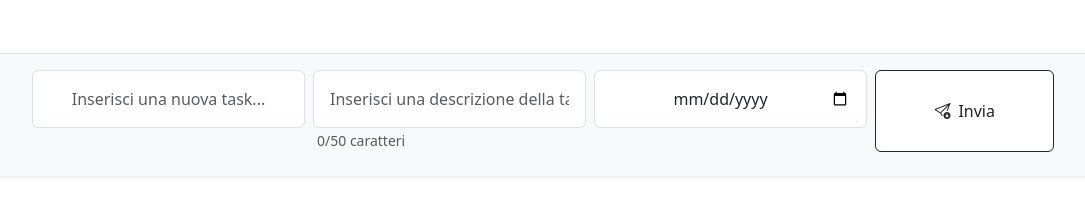
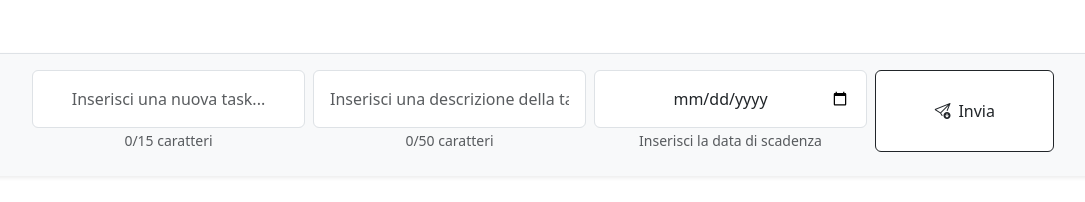
Before and after one commit to nicoladomingorizzo/my-study-app-front, a React (Vite) app: page / in a window 1280 px wide. Shown: the part 350-552 px from the top of the page, without its empty margins (50-1135 px from the left). Built offline with nearby package versions, Linux system fonts and the light colour scheme; no server answers; the HTML template or start-up script is replaced by a standard one.

Commit message:
added small to see characters title remaining, small to dueDate, delete some props to TaskForm and AppMain

```diff
--- a/src/components/AppMain.jsx
+++ b/src/components/AppMain.jsx
@@ -197,7 +197,7 @@ export default function AppMain() {
                     <TaskCard handleRemoveClick={handleRemoveClick} handleUpdateTask={handleUpdateTask} formatItalian={formatItalian} tasks={tasks.filter(task => !task.completed)} handleSuccessClick={handleSuccessClick} />
                 </div>
             </div>
-            <TaskForm apiUrl={apiUrl} setTasks={setTasks} setSuccessMessage={setSuccessMessage} setEditingTaskId={setEditingTaskId} editingTaskId={editingTaskId} title={title} setTitle={setTitle} description={description} setDescription={setDescription} dueDate={dueDate} setDueDate={setDueDate} handleSubmitCreate={handleSubmitCreate} handleSubmitUpdate={handleSubmitUpdate} />
+            <TaskForm editingTaskId={editingTaskId} title={title} setTitle={setTitle} description={description} setDescription={setDescription} dueDate={dueDate} setDueDate={setDueDate} handleSubmitCreate={handleSubmitCreate} handleSubmitUpdate={handleSubmitUpdate} />
             <CompletedTasks completedTasksList={completedTasksList} handleUnsuccessClick={handleUnsuccessClick} handleRemoveClick={handleRemoveClick} />
         </>
     )
--- a/src/components/TaskForm.jsx
+++ b/src/components/TaskForm.jsx
@@ -1,18 +1,22 @@
-export default function TaskForm({ setTasks, apiUrl, setSuccessMessage, setEditingTaskId, editingTaskId, title, setTitle, description, setDescription, dueDate, setDueDate, handleSubmitCreate, handleSubmitUpdate }) {
+export default function TaskForm({ editingTaskId, title, setTitle, description, setDescription, dueDate, setDueDate, handleSubmitCreate, handleSubmitUpdate }) {
 
     return (
         <section className="sticky-bottom bg-white pt-3 pb-4 border-top shadow-sm bg-body-tertiary">
             <div className="container">
                 <form onSubmit={editingTaskId ? handleSubmitUpdate : handleSubmitCreate} className="row g-2">
-                    <div className="col-12 col-md-3">
+                    <div className="col-12 col-md-3 text-center">
                         <input
                             className="text-center p-3 form-control"
                             type="text"
                             value={title}
                             placeholder="Inserisci una nuova task..."
-                            onChange={e => setTitle(e.target.value)} />
+                            onChange={e => setTitle(e.target.value)}
+                            maxLength={15} />
+                        <small className="form-text text-muted">
+                            {title.length}/15 caratteri
+                        </small>
                     </div>
-                    <div className="col-12 col-md-3">
+                    <div className="col-12 col-md-3 text-center">
                         <input
                             className="text-center p-3 form-control"
                             type="text"
@@ -20,19 +24,21 @@ export default function TaskForm({ setTasks, apiUrl, setSuccessMessage, setEditi
                             placeholder="Inserisci una descrizione della task..."
                             onChange={e => setDescription(e.target.value)}
                             maxLength={50} />
-                        <small className="form-text text-muted ps-1">
+                        <small className="form-text text-muted">
                             {description.length}/50 caratteri
                         </small>
 
                     </div>
-                    <div className="col-12 col-md-3">
+                    <div className="col-12 col-md-3 text-center">
                         <input
                             className="text-center p-3 form-control"
                             type="date"
                             value={dueDate}
-                            placeholder="Inserisci una data di scadenza"
                             min={new Date().toISOString().split('T')[0]}
                             onChange={e => setDueDate(e.target.value)} />
+                        <small className="form-text text-muted">
+                            Inserisci la data di scadenza
+                        </small>
                     </div>
                     <div className="col-12 col-md-2 d-grid">
                         <button className="btn btn-outline-dark bg-white text-dark p-3 flex-shrink-0 text-nowrap">
```
